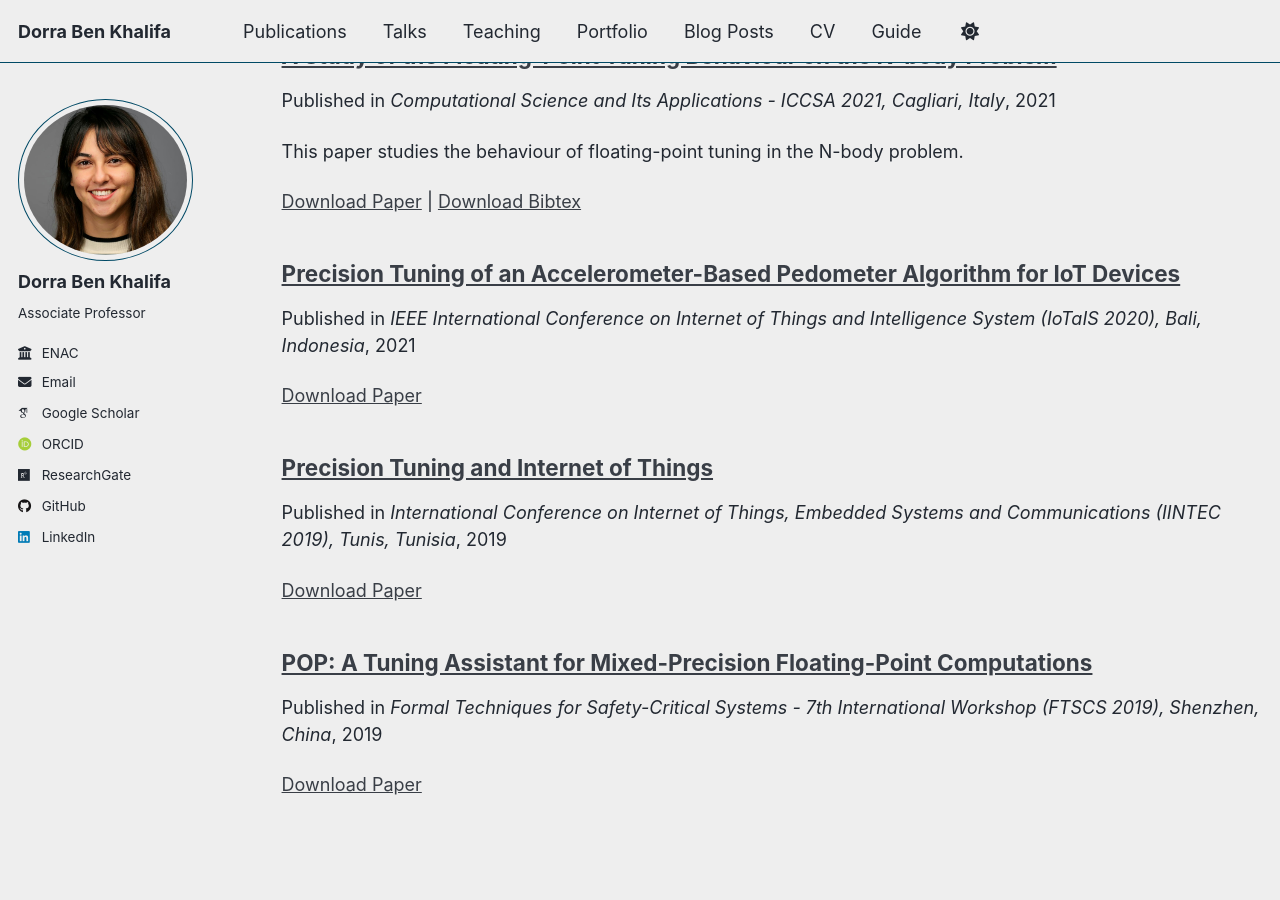
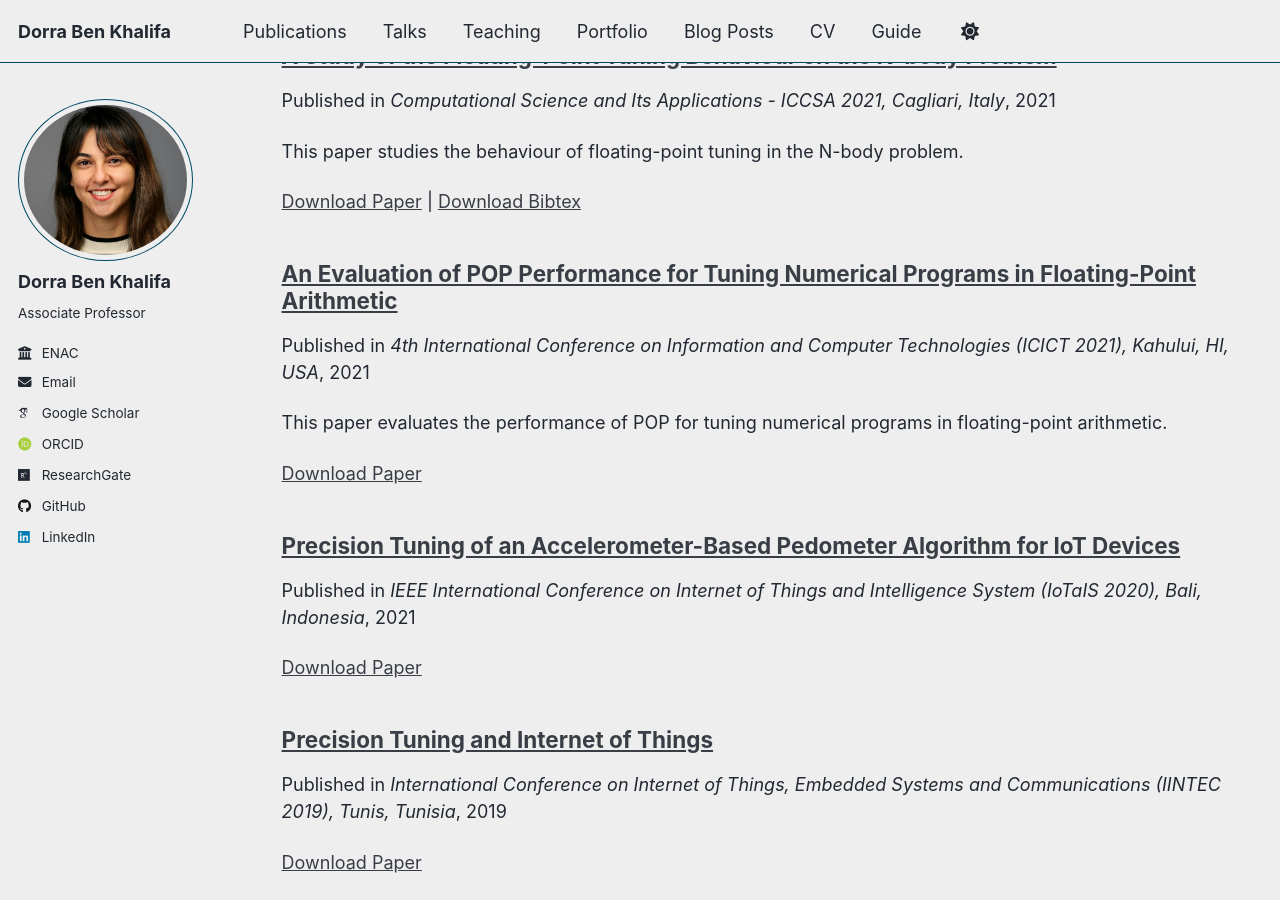
Before and after one commit to dbenkhalifa/dbenkhalifa.github.io, a Jekyll site: the page built from _pages/publications.html, in a window 1280 px wide and 900 px high, scrolled down 1579 px. Built offline with Jekyll 4.4.1, drawn with Linux system fonts in a browser that asks for light colours; some web fonts are replaced; a script that is not in the unit is left out.

Commit message:
Update 2021-AnEvaluationofPOPPerforman.md

```diff
--- a/_publications/2021-AnEvaluationofPOPPerforman.md
+++ b/_publications/2021-AnEvaluationofPOPPerforman.md
@@ -1,13 +1,15 @@
 ---
-title: "An Evaluation of POP Performance for Tuning Numerical Programs in
-Floating-Point Arithmetic"
-authors: "Dorra Ben Khalifa and
-Matthieu Martel"
-conference: "4th International Conference on Information and Computer Technologies,
-{ICICT} 2021, Kahului, HI, USA, March 11-14, 2021"
+title: "An Evaluation of POP Performance for Tuning Numerical Programs in Floating-Point Arithmetic"
+collection: publications
+category: conferences
+permalink: /publication/2021-AnEvaluationofPOPPerforman.md
+excerpt: "This paper evaluates the performance of POP for tuning numerical programs in floating-point arithmetic."
+date: 2021-03-11
+venue: "4th International Conference on Information and Computer Technologies (ICICT 2021), Kahului, HI, USA"
+paperurl: "https://doi.org/10.1109/ICICT52872.2021.00019"
+authors:
+  - "Dorra Ben Khalifa"
+  - "Matthieu Martel"
+conference: "ICICT 2021"
 year: 2021
-link: "https://doi.org/10.1109/ICICT52872.2021.00019"
 ---
-
-An Evaluation of POP Performance for Tuning Numerical Programs in
-Floating-Point Arithmetic
```
